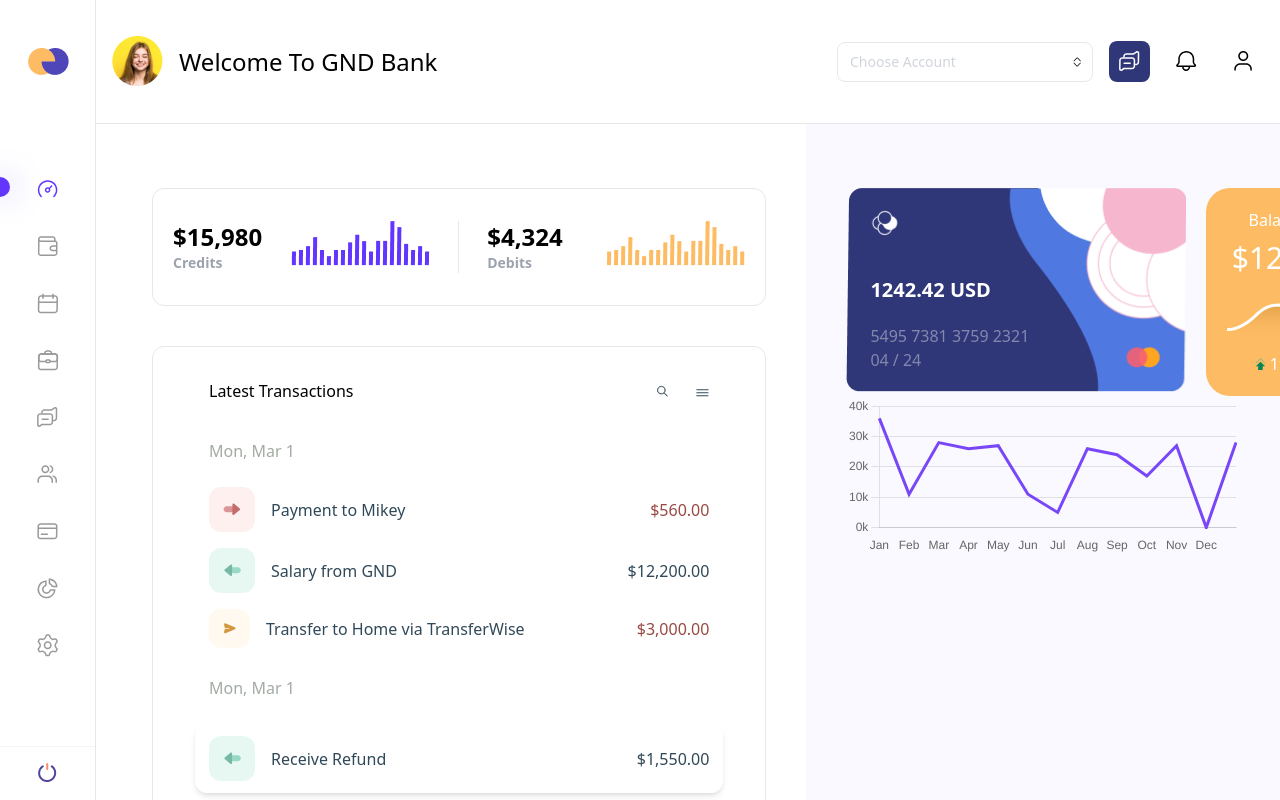
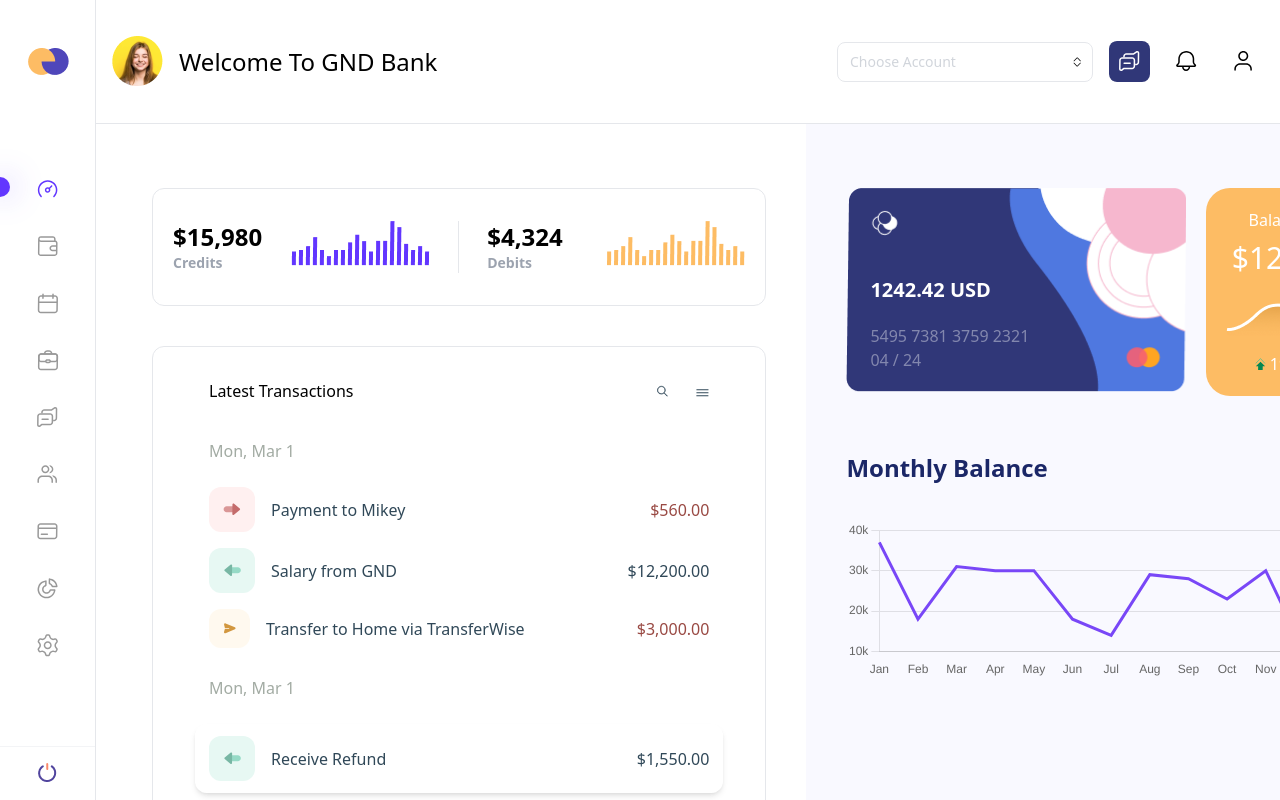
Before and after one commit to Alinurrr/bankingdashboard, a React (Create React App) app: page / in a window 1280 px wide. Built offline with nearby package versions, Linux system fonts and the light colour scheme.

Commit message:
update chart view

```diff
--- a/src/component/Content/RightPage.js
+++ b/src/component/Content/RightPage.js
@@ -88,7 +88,7 @@ export const data = {
   datasets: [
     {
       label: 'Mountly Balance',
-      data: labels.map(() => faker.datatype.number({ min: 0, max: 40 })),
+      data: labels.map(() => faker.datatype.number({ min: 10, max: 40 })),
       // borderColor: 'rgb(53, 162, 235)',
       // backgroundColor: "#7947F7",
       borderColor: "#7947F7",
@@ -131,8 +131,19 @@ function RightPage(props) {
 
       </div>
 
-      <div className='h-40'>
-        <Line options={options} data={data} />
+      <div className="flex flex-col mt-14 w-[500px]">
+        <div className="flex flex-row items-center justify-between">
+          <p className='text-2xl font-bold text-[#1B2767]'>Monthly Balance</p>
+          <div className='flex flex-row items-center'>
+            <p className='text-base font-normal text-black mr-3'>2020</p>
+            <svg width="9" height="5" viewBox="0 0 9 5" fill="none" xmlns="http://www.w3.org/2000/svg">
+              <path d="M8.82826 0.72168L0.70752 0.72168L4.72205 4.22372L8.82826 0.72168Z" fill="#C4C4C4" />
+            </svg>
+          </div>
+        </div>
+        <div className='h-40 mt-9'>
+          <Line options={options} data={data} />
+        </div>
       </div>
 
     </>
```
Also changed, not shown: src/assets/icon/arrowbuttom.svg (added).
